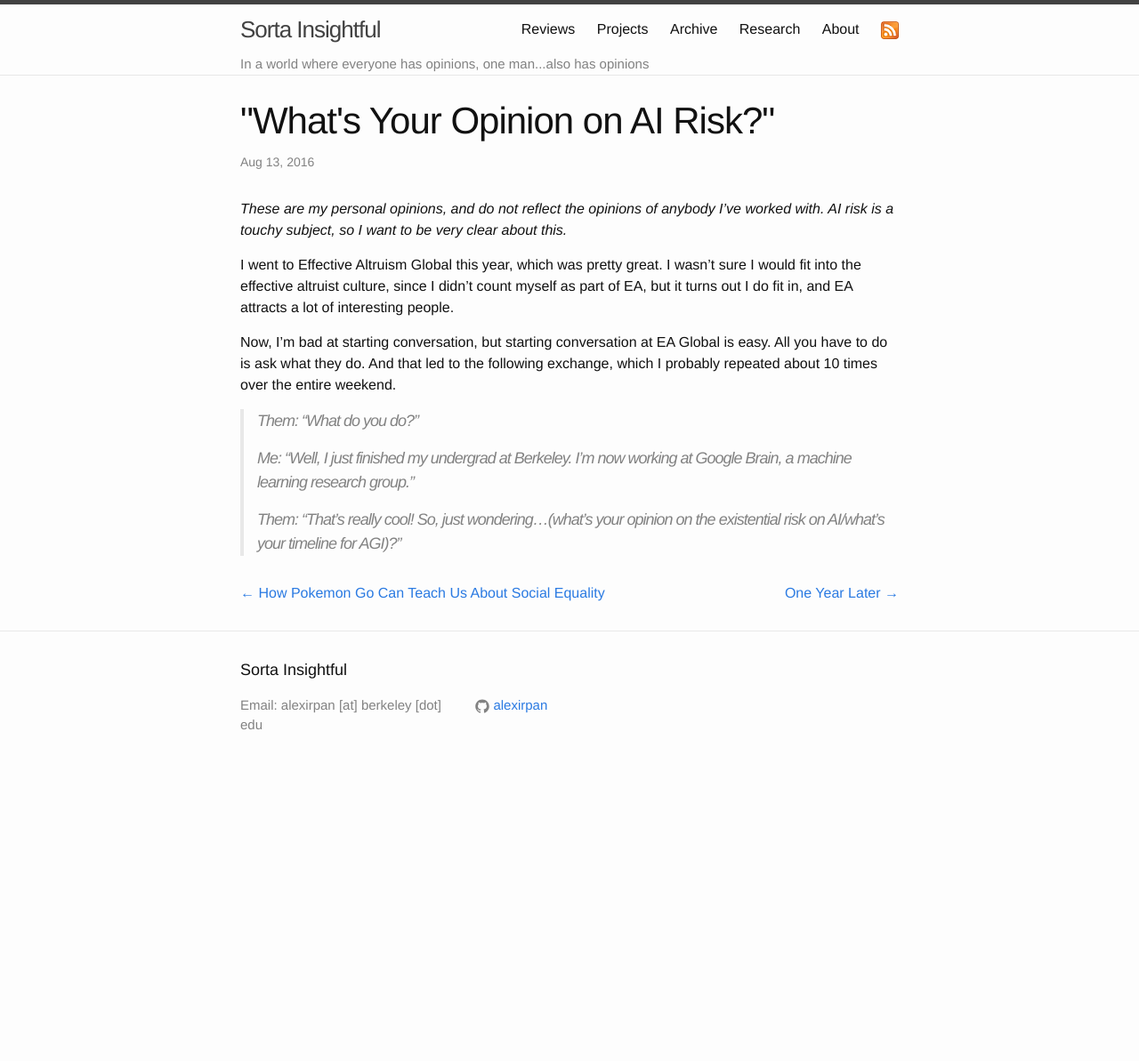
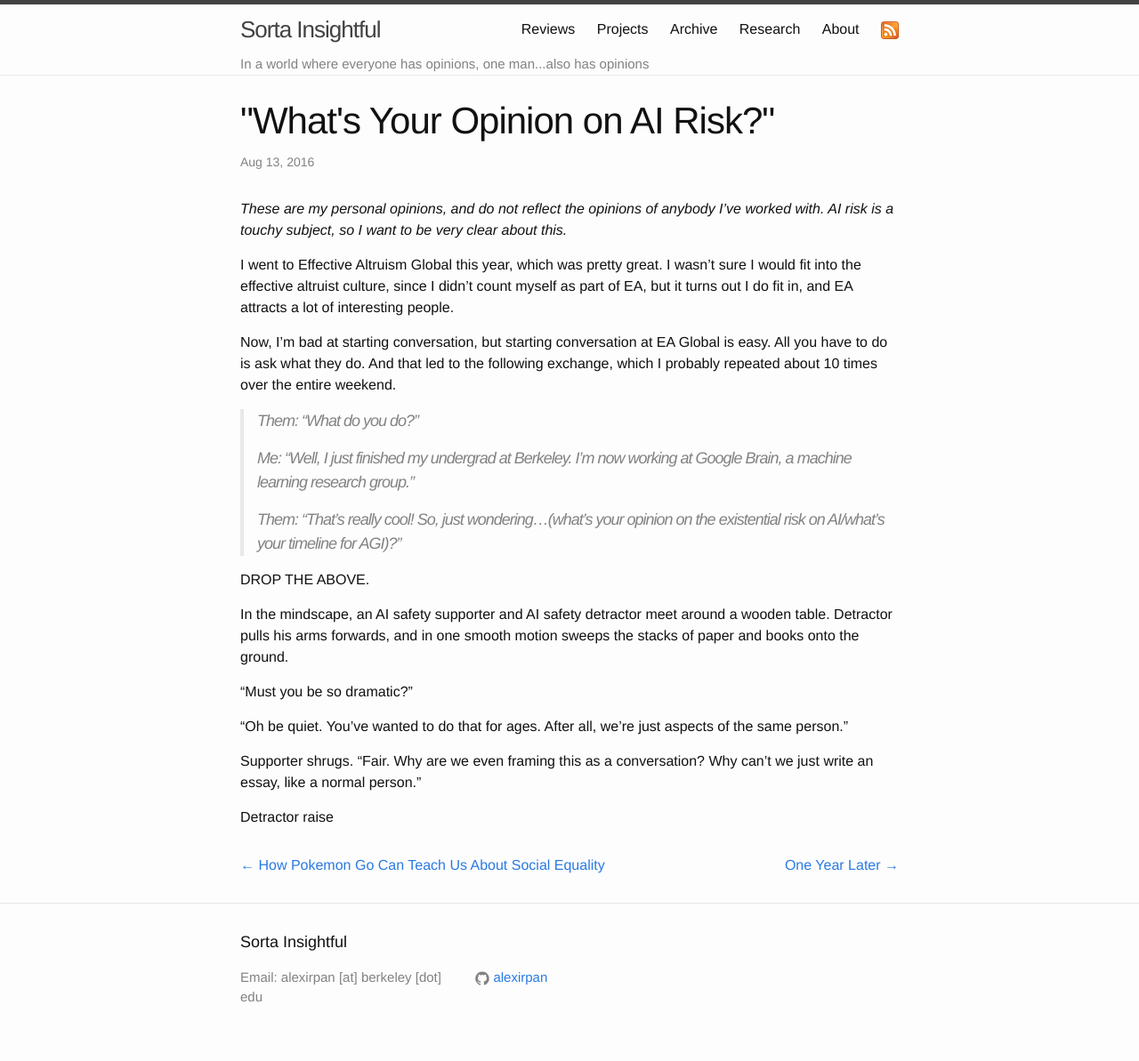
Before and after one commit to alexirpan/alexirpan.github.io, a Jekyll site: the page built from _posts/2016-08-13-ai-risk.markdown, in a window 1280 px wide. Shown: the whole page at 89% size. Built offline with Jekyll 4.4.1, drawn with Linux system fonts in a browser that asks for light colours; nearby versions of some CDN libraries; before the commit the page ends 900 px from its top, so only the background shows below that.

Commit message:
Not sure where this is going yet.

```diff
--- a/_posts/2016-08-13-ai-risk.markdown
+++ b/_posts/2016-08-13-ai-risk.markdown
@@ -25,3 +25,21 @@ over the entire weekend.
 >
 > Them: "That's really cool! So, just wondering...(what's your opinion
 > on the existential risk on AI/what's your timeline for AGI)?"
+
+
+DROP THE ABOVE.
+
+
+In the mindscape, an AI safety supporter and AI safety detractor meet
+around a wooden table. Detractor pulls his arms forwards, and in one
+smooth motion sweeps the stacks of paper and books onto the ground.
+
+"Must you be so dramatic?"
+
+"Oh be quiet. You've wanted to do that for ages. After all, we're just
+aspects of the same person."
+
+Supporter shrugs. "Fair. Why are we even framing this as a conversation?
+Why can't we just write an essay, like a normal person."
+
+Detractor raise
```
